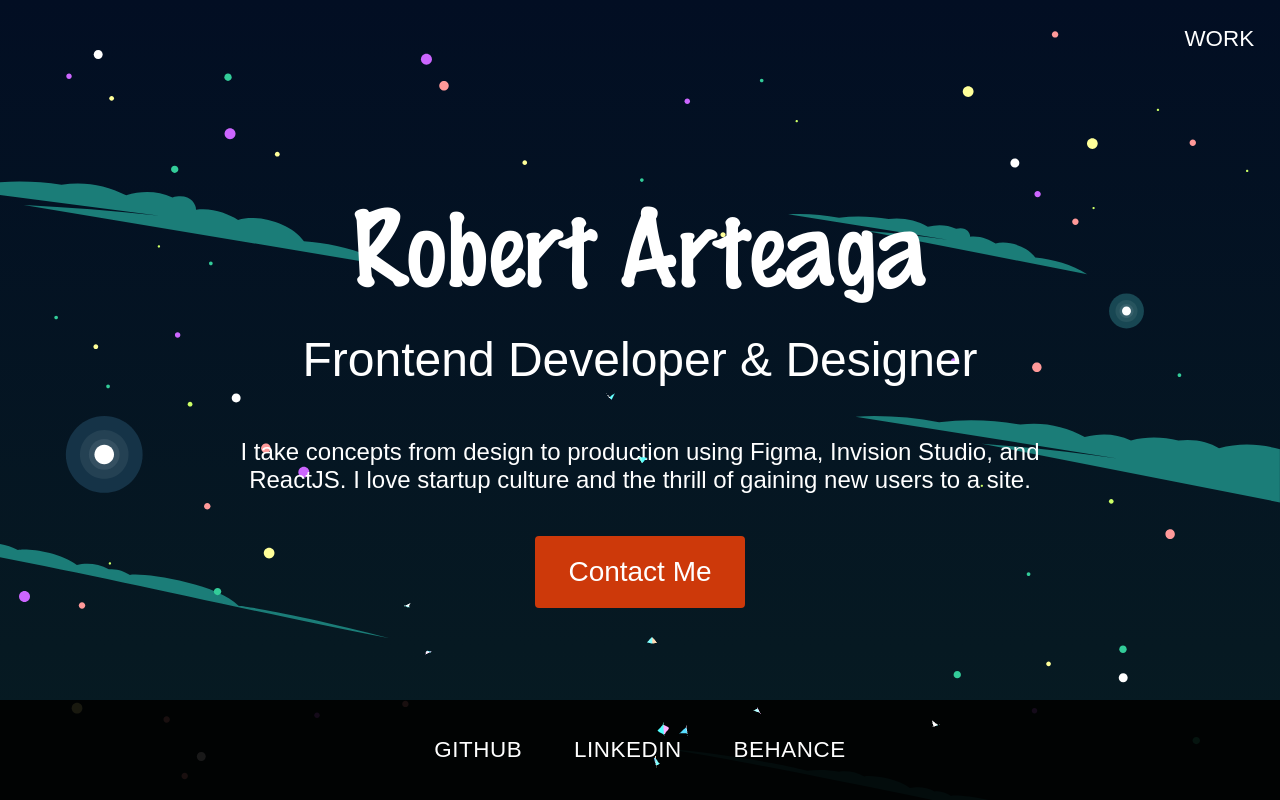
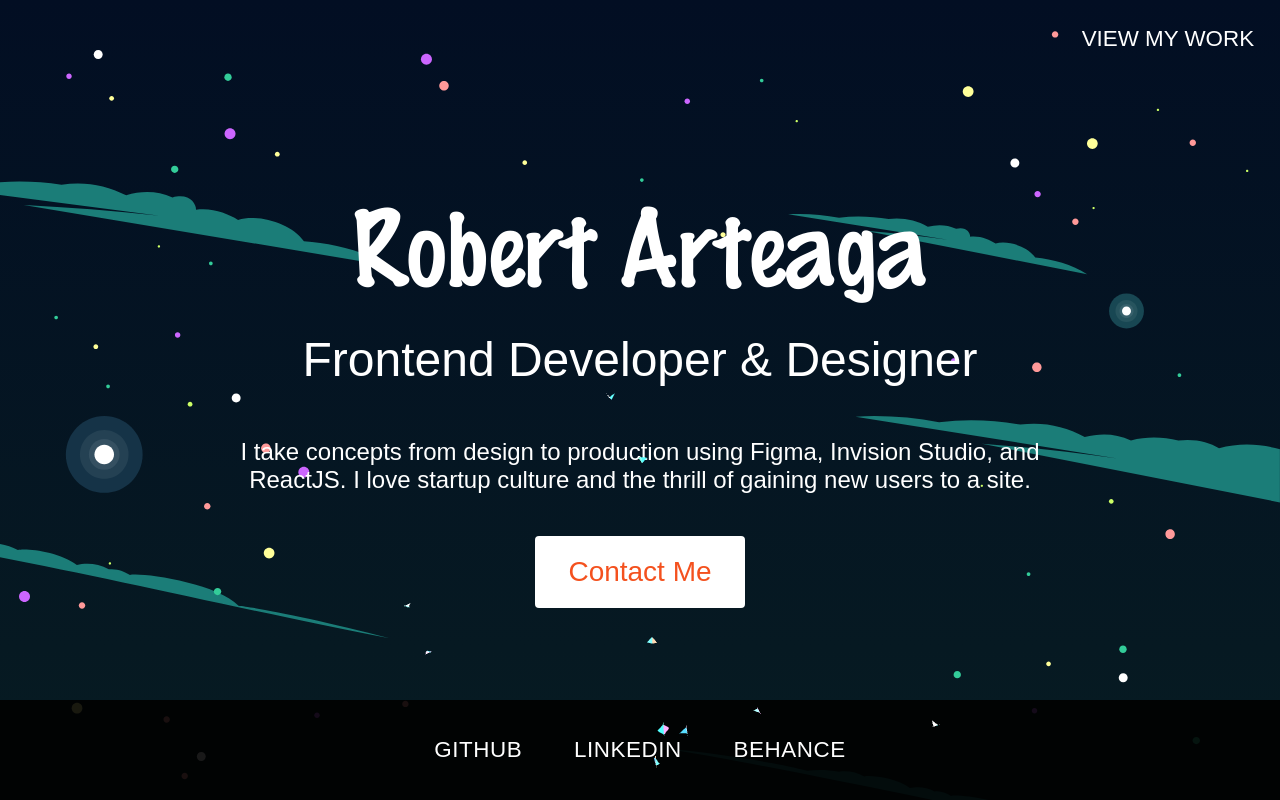
Before and after one commit to AwakenedMind/portfolio-site, a website: page index.html in a window 1280 px wide. In both pictures the pointer is over the button "Contact Me". Drawn offline with Linux system fonts and the light colour scheme; animation ran at ten frames a second.

Commit message:
bg change

```diff
--- a/css/styles.css
+++ b/css/styles.css
@@ -200,6 +200,10 @@ html {
 .button:hover {
     -webkit-transform: translateY(-10px);
     transform: translateY(-10px);
+    /* font-weight: bold; */
+    /* box-shadow: 0 0 1rem #f4511e; */
+    background: white;
+    color: #f4511e;
 
 }
 
@@ -207,12 +211,15 @@ html {
 content: '\00bb';
 position: absolute;
 opacity: 0;
-right: 5px;
+right: -25%;
+top: 25%;
 transition: 0.5s;
 }
 
 .button:hover span {
-padding-right: 20px;
+padding-right: 15px;
+padding-bottom: -15px;
+margin-right: 10px;
 }
 
 .button:hover span:after {
--- a/index.html
+++ b/index.html
@@ -31,7 +31,7 @@
   <div id="fkbirds">
     <div class="introduction-section">
       <nav class="nav">
-        <a href="/work.html" class="nav-link">Work</a>
+        <a href="/work.html" class="nav-link">View My Work</a>
       </nav>
       <div class="introduction-description">
         <div class="introduction-main">
```
